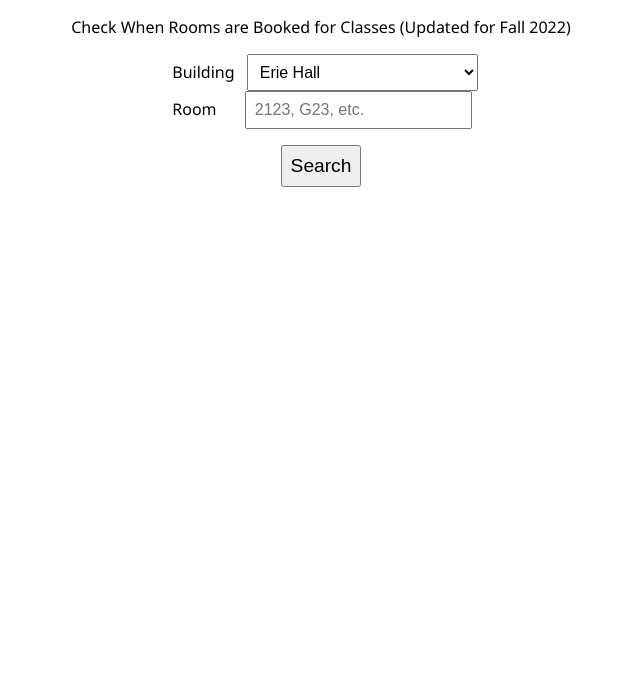
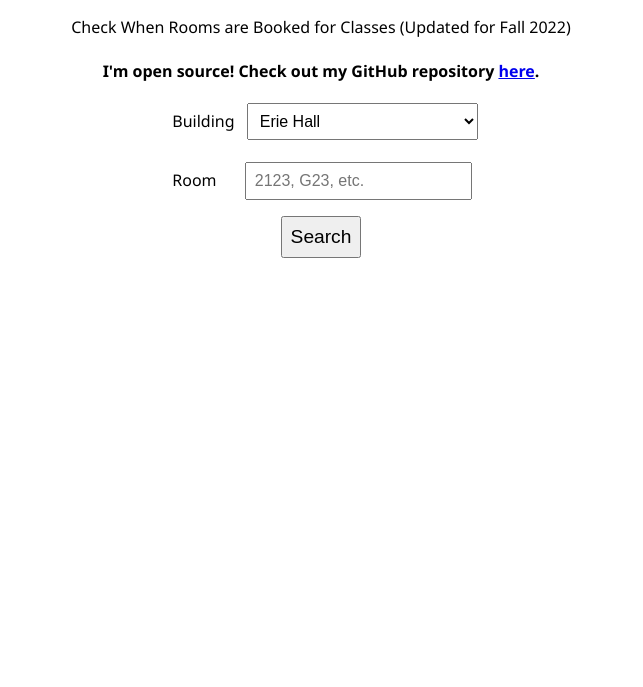
Before and after one commit to jere-mie/uwindsor-building-schedule, a plain HTML site: page index.html in a window 1280 px wide. Shown: the part 113-800 px from the top of the page, without its empty margins (319-962 px from the left). Drawn offline with Linux system fonts and the light colour scheme.

Commit message:
added github link

```diff
--- a/index.html
+++ b/index.html
@@ -16,6 +16,7 @@
 <body>
     <h1>UWindsor Room Schedule</h1>
     <p>Check When Rooms are Booked for Classes (Updated for Fall 2022)</p>
+    <h4>I'm open source! Check out my GitHub repository <a href="https://github.com/jere-mie/uwindsor-room-schedule" target="_blank">here</a>.</h4>
     <div class="formsec">
         <form onsubmit="run(); return false">
             <label for="building">Building</label>
@@ -38,7 +39,7 @@
                 <option value="Toldo HealthEducationCtr">Toldo HealthEducationCtr</option>
                 <option value="West Library">West Library</option>
             </select>
-            <br>
+            <br><br>
             <label for="room">Room</label>
             <input type="text" id="room" placeholder="2123, G23, etc." required>
             <br>
--- a/style.css
+++ b/style.css
@@ -8,7 +8,7 @@ h1 {
     font-size: 3rem;
 }
 
-p {
+p, h4 {
     text-align: center;
 }
 
```
